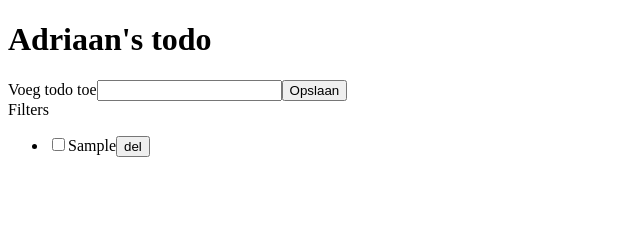
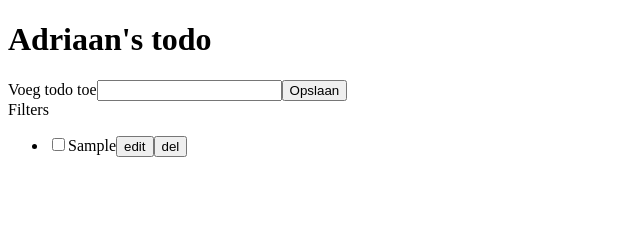
Before and after one commit to adriaanglibert/todo-react, a React (Create React App) app: page / in a window 1280 px wide. Both pictures are taken after typing "Sample" into the empty fields and a click on the button "Opslaan". Shown: the top 225 px of the page, without its empty margins (0-640 px from the left). Built offline with nearby package versions, Linux system fonts and the light colour scheme.

Commit message:
✨ Add Edit Functionality

```diff
--- a/src/App.js
+++ b/src/App.js
@@ -40,6 +40,18 @@ function App() {
     setTodos(updatedTodos);
   }
 
+  const editTodo = (id, newName) => {
+    setTodos(todos.map(todo => {
+      if (todo.id === id) {
+        return {
+          ...todo,
+          name: newName
+        }
+      }
+      return todo;
+    }));
+  }
+
   return (
     <div className="App">
       <Heading>Adriaan's todo</Heading>
@@ -52,6 +64,7 @@ function App() {
             <TodoList
               handleToggleCompleted={toggleCompleted}
               handleDelete={removeTodo}
+              handleEdit={editTodo}
               todos={todos} />
           </>
           :
--- a/src/components/Todo.jsx
+++ b/src/components/Todo.jsx
@@ -1,8 +1,10 @@
 import React, { useState } from "react";
 
-const Todo = ({ todo, handleDelete, handleToggleCompleted }) => {
-  const { id, completed, name } = todo;
+const Todo = ({ todo, handleDelete, handleToggleCompleted, handleEdit }) => {
+  const { id, name } = todo;
   const [checked, setChecked] = useState(todo.completed);
+  const [isEditing, setIsEditing] = useState(false);
+  const [newName, setNewName] = useState(name);
 
   const handleClick = (id) => {
     handleDelete(id);
@@ -13,11 +15,29 @@ const Todo = ({ todo, handleDelete, handleToggleCompleted }) => {
     handleToggleCompleted(id);
   };
 
+  const handleSave = () => {
+    setIsEditing(false);
+    handleEdit(id, newName);
+  }
+
   return (
     <li>
-      <input checked={checked} onChange={handleChange} type="checkbox" />
-      {name}
-      <button onClick={() => handleClick(id)}>del</button>
+      {
+        isEditing ?
+        <>
+          <input value={newName} onChange={e => setNewName(e.target.value)} type="text"/>
+          <button onClick={() => handleSave()}>
+            Save
+          </button>
+        </>
+        :
+        <>
+          <input checked={checked} onChange={handleChange} type="checkbox" />
+          {name}
+          <button onClick={() => setIsEditing(true)}>edit</button>
+          <button onClick={() => handleClick(id)}>del</button>
+        </>
+      }
     </li>
   );
 };
--- a/src/components/TodoList.jsx
+++ b/src/components/TodoList.jsx
@@ -1,13 +1,14 @@
 import React from 'react'
 import Todo from './Todo';
 
-const TodoList = ({todos, handleDelete, handleToggleCompleted}) => {
+const TodoList = ({todos, handleDelete, handleToggleCompleted, handleEdit}) => {
   return (
     <ul>
         {
             todos.map(todo => <Todo
                     handleToggleCompleted={handleToggleCompleted}
                     handleDelete={handleDelete}
+                    handleEdit={handleEdit}
                     todo={todo}
                     key={todo.id}/>)
         }
```
